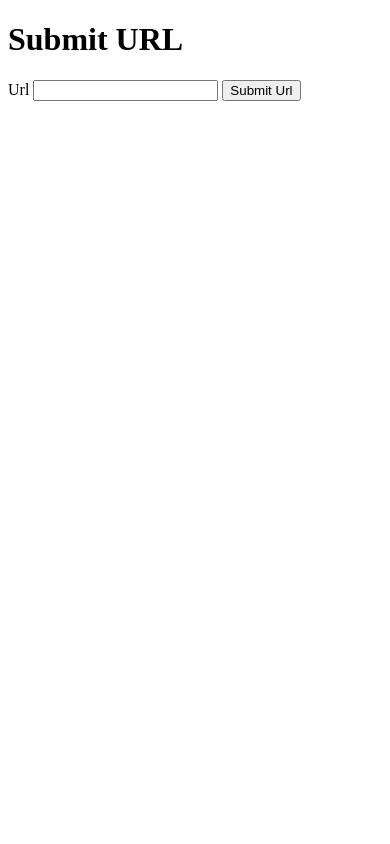
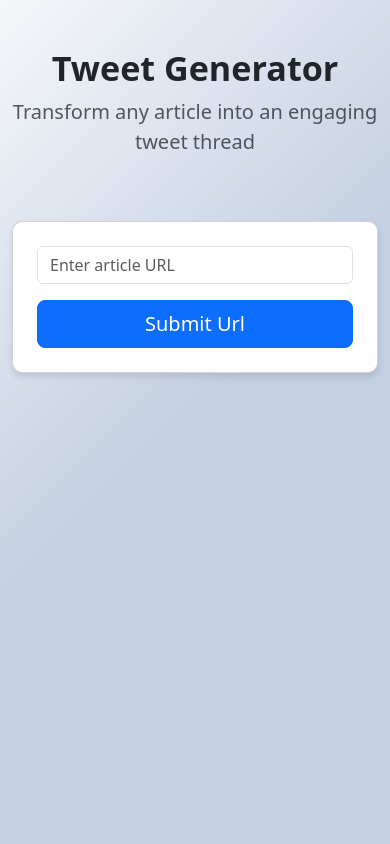
Before and after one commit to TasosNorma/Audience_Builder, a Flask app: page / in a window 390 px wide. Run offline with Flask 3, Linux system fonts and the light colour scheme.

Commit message:
Added bootstrap to style it nicely and also added a loading indicator

```diff
--- a/app/templates/index.html
+++ b/app/templates/index.html
@@ -2,26 +2,92 @@
 <html>
 <head>
     <title>URL Submit</title>
+    <link rel="stylesheet" href="https://cdn.jsdelivr.net/npm/bootstrap@5.3.0/dist/css/bootstrap.min.css">
+    <style>
+        body {
+            background: linear-gradient(135deg,#f5f7fa 0%, #c3cfe2 50% );
+            min-height: 100vh;
+        }
+        .form-card {
+       box-shadow: 0 4px 6px rgba(0, 0, 0, 0.1);
+       border-radius: 10px;
+        }
+        .tweet-card {
+            border-left: 4px solid #1DA1F2; /* Twitter blue color */
+            background-color: #f8f9fa;
+        }
+        /* Loading spinner styles */
+        .loading-spinner {
+            display: none;
+            position: relative;
+            padding: 20px;
+            text-align: center;
+        }
+        /* Show spinner when form has 'loading' class */
+        form.loading .loading-spinner{
+            display: block;
+        }
+        /* Hide submit button when loading */
+        form.loading .submit-btn {
+            display: none;
+        }
+
+    </style>
 </head>
 <body>
-    <h1>Submit URL</h1>
-    <form method="POST">
+    <div class="container">
+        <div class="row justify-content-center">
+            <div class="col-md-8">
+                <div class="text-center py-5">
+                    <h1 class="display-4 fw-bold">Tweet Generator</h1>
+                    <p class="lead text-muted">Transform any article into an engaging tweet thread</p>
+                </div>
+                <div class="card form-card p-4 mb-4">
+                    <form method="POST" id="urlForm">
                         {{form.csrf_token}}
-        {{form.url.label}}
-        {{form.url()}}
-        {{form.submit()}}
+                        <div class="mb-3">
+                            <!-- {{form.url.label(class_="form-label")}} -->
+                            {{form.url(class_="form-control", placeholder="Enter article URL")}}
+                        </div>
+                        <div class="d-grid">
+                            {{form.submit(class_="btn btn-primary btn-lg")}}
+                        </div>
+
+                        <div class="loading-spinner">
+                            <div class="spinner-border text-primary" role="status">
+                                <span class="visually-hidden"> Loading... </span>
+                            </div>
+                            <p class="mt-3 text-muted">Generating your tweets... This might take a few seconds</p>
+                        </div>
                     </form>
+                </div>
                 {% if result %}
-    <div>
-        <h2>Results</h2>
+                <div class="card results-card p-4">
+                    <h2 class="h4 mb-4">Results</h2>
                     {% if result.status == "success" %}
                         {% for tweet in result.tweets %}
-                <p>{{ tweet }}</p>
+                            <div class="tweet-card card mb-3">
+                                <div class="d-flex align-items-start">
+                                    <span class="badge bg-primary me-2">{{loop.index}}</span>
+                                    <p class="card-text mb-0">{{ tweet }}</p>
+                                </div>
+                            </div>
                         {% endfor %}
                     {% else %}
+                        <div class="aler aler-danger">
                             <p>{{result.message}}</p>
+                        </div>
                     {% endif %}
                 </div>
                 {% endif %}
+            </div>
+        </div>
+    </div>
+    <script src="https://cdn.jsdelivr.net/npm/bootstrap@5.3.0/dist/js/bootstrap.bundle.min.js"></script>
+    <script>
+        document.getElementById('urlForm').addEventListener('submit', function(e) {
+            this.classList.add('loading')
+        })
+    </script>
 </body>
 </html>
```
Lines whose indentation alone changed are shown as unchanged.
